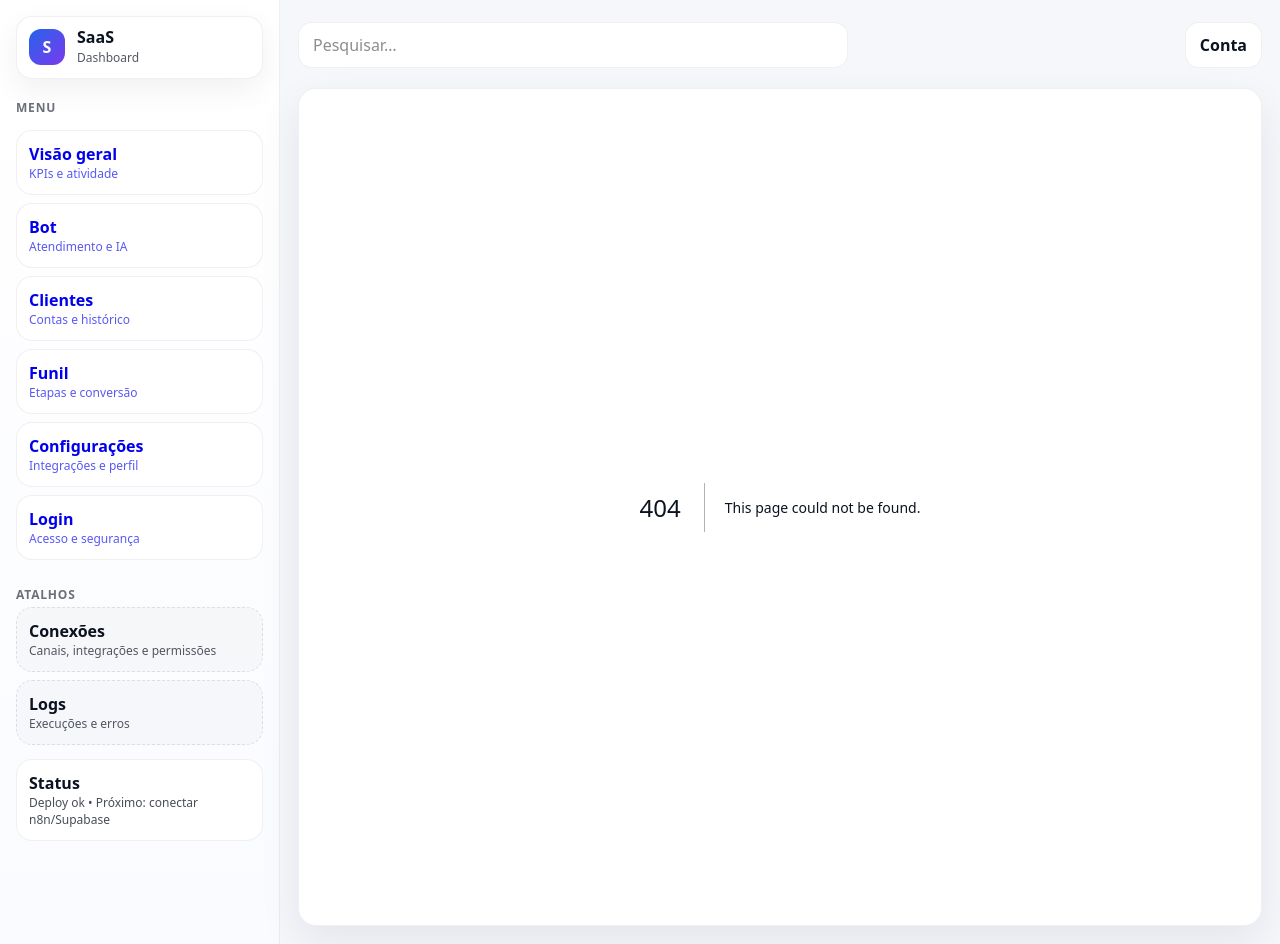
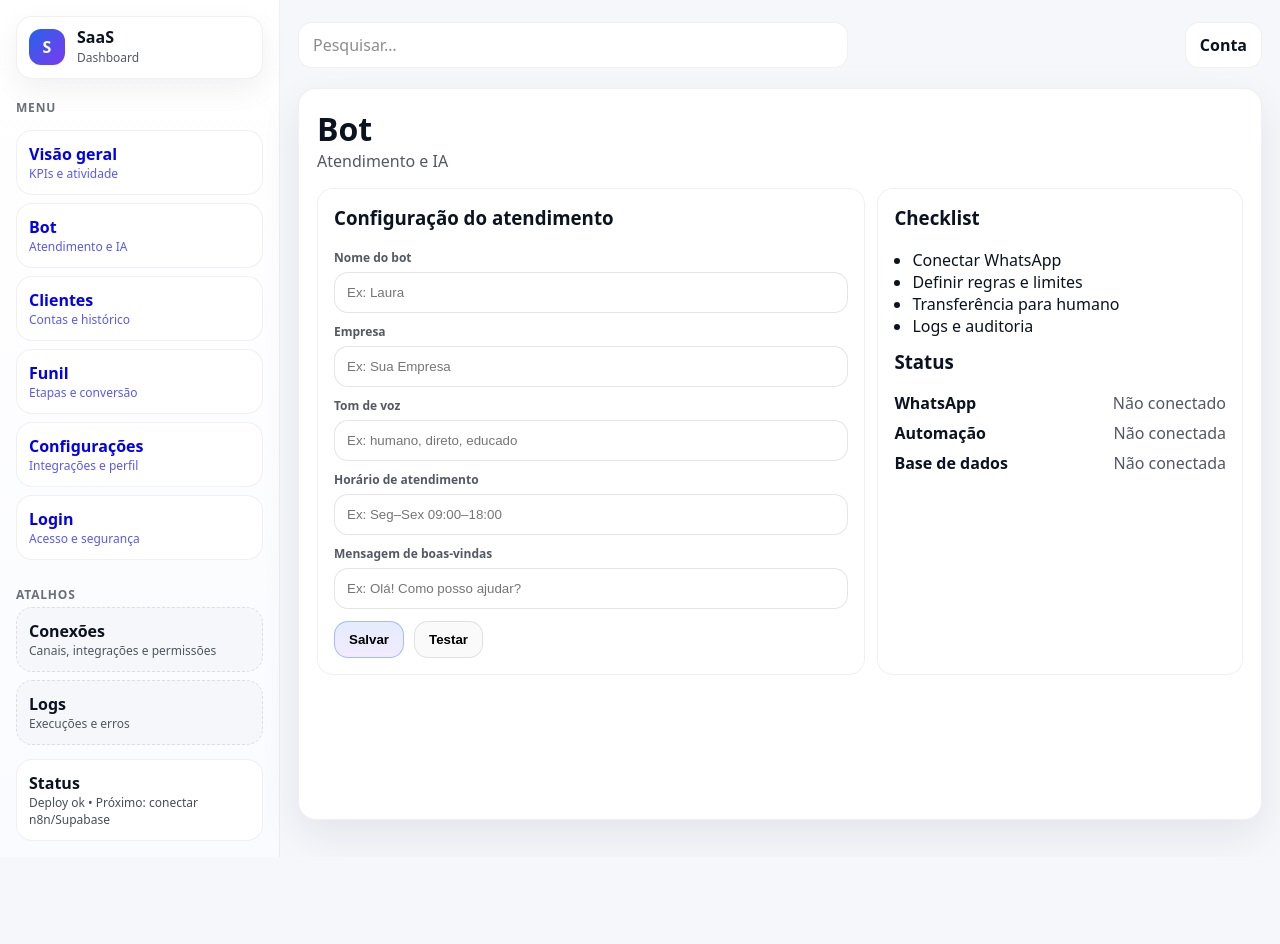
Before and after one commit to 8x5kk5dh7g-cell/S-A-A-S-D-A-S-H-B-O-A-R-D-, a Next.js app: page /bot1 in a window 1280 px wide. Before the commit this address had no page. After the commit the page ends 857 px from the top, so only its background shows below. Built offline with nearby package versions, Linux system fonts and the light colour scheme.

Commit message:
Create page.tsx

```diff
--- /dev/null
+++ b/app/bot1/page.tsx
@@ -0,0 +1,99 @@
+export default function Page() {
+  return (
+    <div style={{ display: "grid", gap: 16 }}>
+      <div>
+        <h1 style={{ margin: 0 }}>Bot</h1>
+        <div style={{ opacity: 0.7 }}>Atendimento e IA</div>
+      </div>
+
+      <div style={{ display: "grid", gridTemplateColumns: "1.2fr 0.8fr", gap: 12 }}>
+        <div style={panelStyle}>
+          <h3 style={{ marginTop: 0 }}>Configuração do atendimento</h3>
+
+          <div style={{ display: "grid", gap: 10 }}>
+            <Field label="Nome do bot" placeholder="Ex: Laura" />
+            <Field label="Empresa" placeholder="Ex: Sua Empresa" />
+            <Field label="Tom de voz" placeholder="Ex: humano, direto, educado" />
+            <Field label="Horário de atendimento" placeholder="Ex: Seg–Sex 09:00–18:00" />
+            <Field label="Mensagem de boas-vindas" placeholder="Ex: Olá! Como posso ajudar?" />
+          </div>
+
+          <div style={{ marginTop: 12, display: "flex", gap: 10 }}>
+            <button style={btnPrimary}>Salvar</button>
+            <button style={btnGhost}>Testar</button>
+          </div>
+        </div>
+
+        <div style={panelStyle}>
+          <h3 style={{ marginTop: 0 }}>Checklist</h3>
+          <ul style={{ margin: 0, paddingLeft: 18 }}>
+            <li>Conectar WhatsApp</li>
+            <li>Definir regras e limites</li>
+            <li>Transferência para humano</li>
+            <li>Logs e auditoria</li>
+          </ul>
+
+          <div style={{ marginTop: 12 }}>
+            <h3 style={{ marginTop: 0 }}>Status</h3>
+            <div style={{ display: "grid", gap: 8 }}>
+              <StatusLine label="WhatsApp" value="Não conectado" />
+              <StatusLine label="Automação" value="Não conectada" />
+              <StatusLine label="Base de dados" value="Não conectada" />
+            </div>
+          </div>
+        </div>
+      </div>
+    </div>
+  );
+}
+
+function Field({ label, placeholder }: { label: string; placeholder: string }) {
+  return (
+    <label style={{ display: "grid", gap: 6 }}>
+      <div style={{ fontSize: 12, opacity: 0.7, fontWeight: 800 }}>{label}</div>
+      <input
+        placeholder={placeholder}
+        style={{
+          padding: 12,
+          borderRadius: 14,
+          border: "1px solid rgba(0,0,0,0.10)",
+          outline: "none",
+        }}
+      />
+    </label>
+  );
+}
+
+function StatusLine({ label, value }: { label: string; value: string }) {
+  return (
+    <div style={{ display: "flex", justifyContent: "space-between", gap: 12 }}>
+      <div style={{ fontWeight: 800 }}>{label}</div>
+      <div style={{ opacity: 0.7 }}>{value}</div>
+    </div>
+  );
+}
+
+const panelStyle: React.CSSProperties = {
+  background: "#fff",
+  borderRadius: 16,
+  padding: 16,
+  border: "1px solid rgba(0,0,0,0.06)",
+};
+
+const btnPrimary: React.CSSProperties = {
+  padding: "10px 14px",
+  borderRadius: 14,
+  border: "1px solid rgba(37,99,235,0.35)",
+  background: "linear-gradient(180deg, rgba(37,99,235,0.12), rgba(124,58,237,0.10))",
+  fontWeight: 900,
+  cursor: "pointer",
+};
+
+const btnGhost: React.CSSProperties = {
+  padding: "10px 14px",
+  borderRadius: 14,
+  border: "1px solid rgba(0,0,0,0.10)",
+  background: "rgba(0,0,0,0.02)",
+  fontWeight: 900,
+  cursor: "pointer",
+};
```
